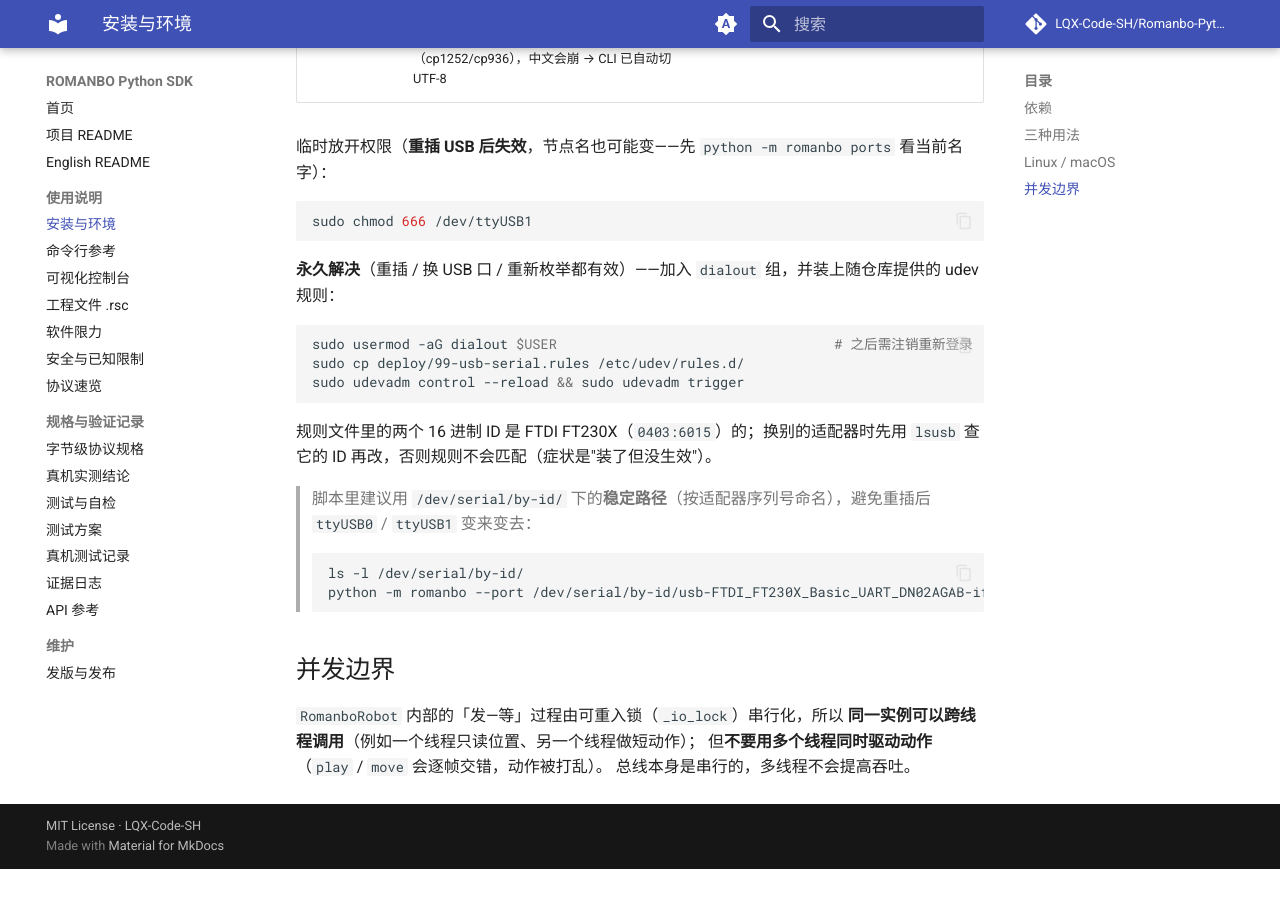
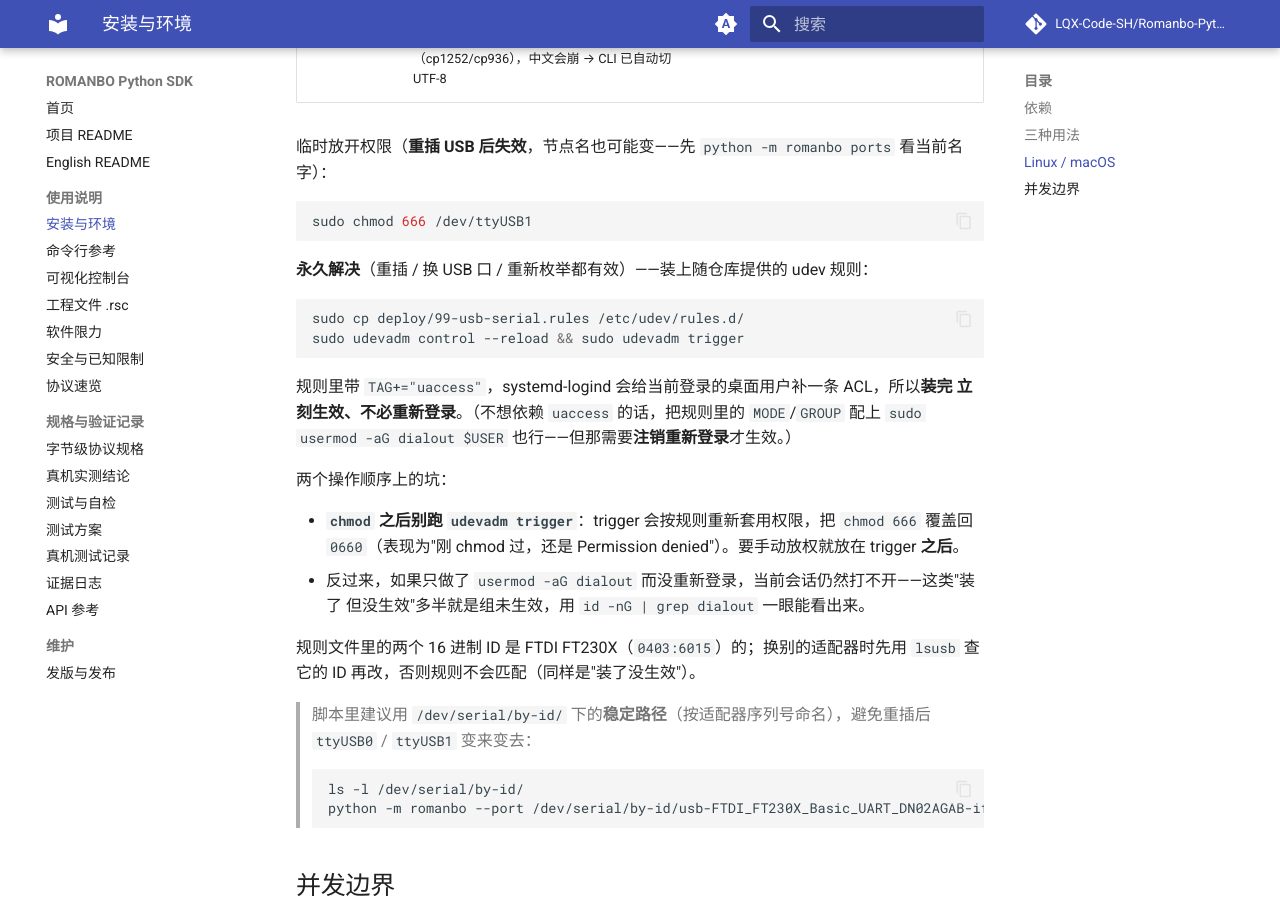
Before and after one commit to LQX-Code-SH/Romanbo-Python-SDK, an MkDocs documentation site: the page built from docs/INSTALL.md, in a window 1280 px wide and 900 px high, scrolled down 1542 px. Built offline with MkDocs 1.6.1 and Material for MkDocs 9.7.7, drawn with Linux system fonts in a browser that asks for light colours; comment, search, counter and statistics services are not loaded; before the commit the page ends 2411 px from its top, so only the background shows below that.

Commit message:
fix(install,webui): udev 规则改用 uaccess（免重新登录）；端口下拉过滤占位口
用户的追问「权限问题和设备筛选还没有解决？」——两条都查清了：

权限（不是没解决，是两个动作互相抵消 + 我的规则设计不够好）：
- 证据：/dev/ttyUSB0 仍是 crw-rw---- root dialout（14:53 重建），CURRENT_TAGS 没有
  uaccess，本会话 id -nG 里没有 dialout
- 原因：① chmod 666 之后跑了 udevadm trigger，trigger 按规则重新套用权限，把 chmod
  覆盖回 0660；② 我给的规则只有 0660+dialout，而 dialout 要重新登录才进会话
- 改法：规则加 TAG+="uaccess"（systemd-logind 给当前桌面用户补 ACL，reload/trigger
  即生效，不必重登）；INSTALL.md 写明两个顺序坑 + id -nG 自查办法

设备筛选（GUI 侧我上一轮只做排序，取舍错了）：
- 下拉框改为默认过滤没接硬件的占位口，状态行报「已隐藏 N 个…」；/api/ports 仍返回
  全部（数据不丢）。原先 33 项里要在 32 个 ttyS* 中找 FT230X
- 回归测试：TestPortSelectorFiltering

228 项测试通过、ruff 干净、mkdocs strict 零告警、规则自检通过。

````diff
--- a/docs/INSTALL.md
+++ b/docs/INSTALL.md
@@ -63,17 +63,27 @@
 sudo chmod 666 /dev/ttyUSB1
 ```
 
-**永久解决**（重插 / 换 USB 口 / 重新枚举都有效）——加入 `dialout` 组，并装上随仓库提供的
-udev 规则：
+**永久解决**（重插 / 换 USB 口 / 重新枚举都有效）——装上随仓库提供的 udev 规则：
 
 ```bash
-sudo usermod -aG dialout $USER                                  # 之后需注销重新登录
 sudo cp deploy/99-usb-serial.rules /etc/udev/rules.d/
 sudo udevadm control --reload && sudo udevadm trigger
 ```
 
+规则里带 `TAG+="uaccess"`，systemd-logind 会给当前登录的桌面用户补一条 ACL，所以**装完
+立刻生效、不必重新登录**。（不想依赖 `uaccess` 的话，把规则里的 `MODE`/`GROUP` 配上
+`sudo usermod -aG dialout $USER` 也行——但那需要**注销重新登录**才生效。）
+
+两个操作顺序上的坑：
+
+- **`chmod` 之后别跑 `udevadm trigger`**：trigger 会按规则重新套用权限，把 `chmod 666`
+  覆盖回 `0660`（表现为"刚 chmod 过，还是 Permission denied"）。要手动放权就放在 trigger
+  **之后**。
+- 反过来，如果只做了 `usermod -aG dialout` 而没重新登录，当前会话仍然打不开——这类"装了
+  但没生效"多半就是组未生效，用 `id -nG | grep dialout` 一眼能看出来。
+
 规则文件里的两个 16 进制 ID 是 FTDI FT230X（`0403:6015`）的；换别的适配器时先用 `lsusb`
-查它的 ID 再改，否则规则不会匹配（症状是"装了但没生效"）。
+查它的 ID 再改，否则规则不会匹配（同样是"装了没生效"）。
 
 > 脚本里建议用 `/dev/serial/by-id/` 下的**稳定路径**（按适配器序列号命名），避免重插后
 > `ttyUSB0` / `ttyUSB1` 变来变去：
````
Also changed, not shown: CHANGELOG.md (+9 -0 lines), 3 other files.
